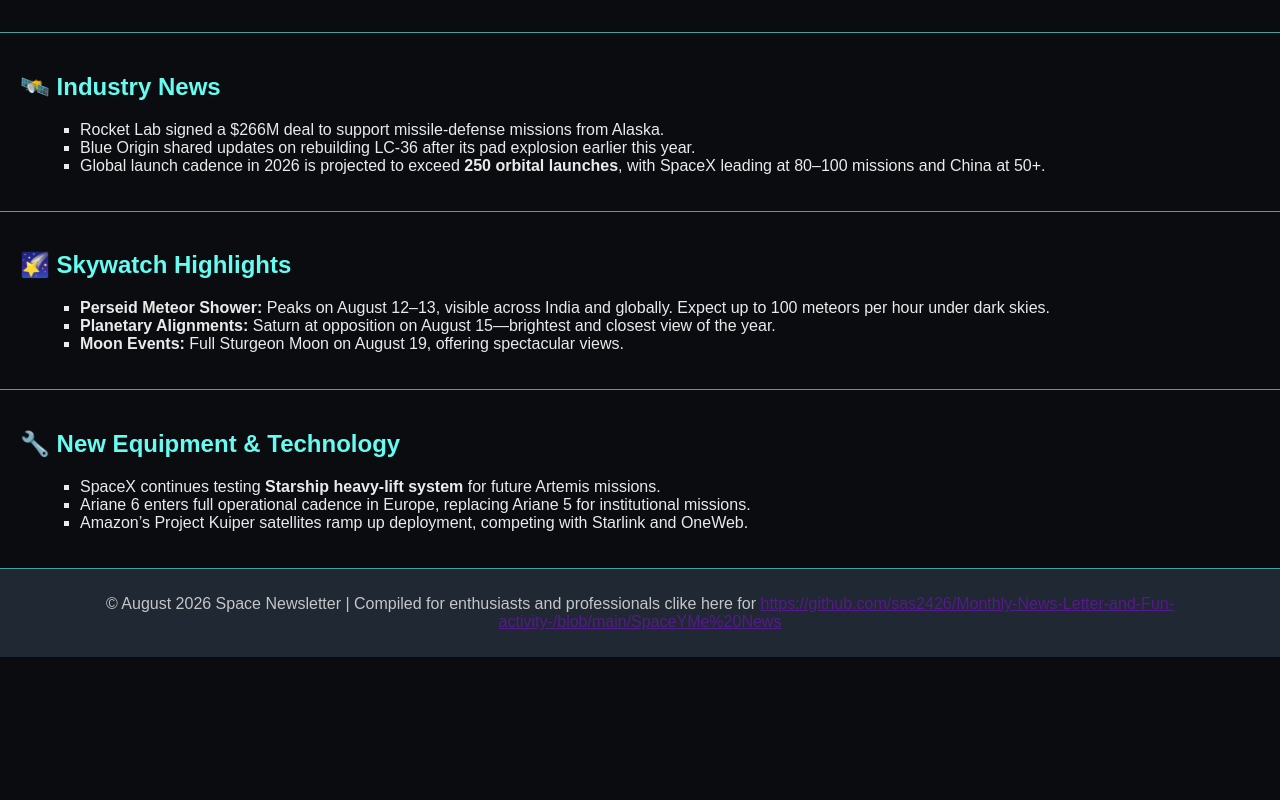
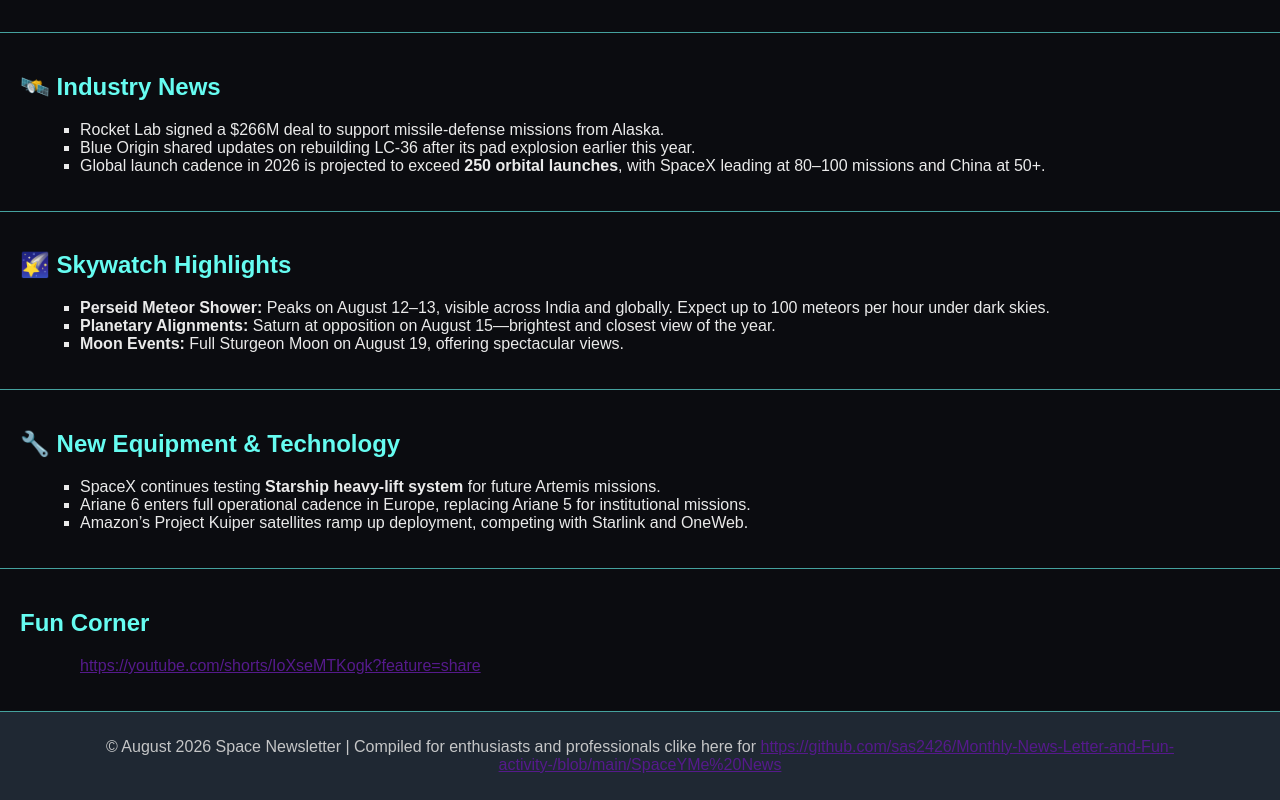
Before and after one commit to sas2426/Monthly-News-Letter-and-Fun-activity-, a plain HTML site: page index.html in a window 1280 px wide. Shown: the part 319-1119 px from the top of the page. Before the commit the page ends 976 px from the top, so only its background shows below. Drawn offline with Linux system fonts and the light colour scheme.

Commit message:
Add 'Fun Corner' section with YouTube link
Added a new section 'Fun Corner' with a YouTube link.

```diff
--- a/index.html
+++ b/index.html
@@ -55,7 +55,12 @@
       <li>Amazon’s Project Kuiper satellites ramp up deployment, competing with Starlink and OneWeb.</li>
     </ul>
   </section>
-
+ <section>
+    <h2>Fun Corner </h2>
+    <ul>
+     <a href>https://youtube.com/shorts/IoXseMTKogk?feature=share</a>
+    </ul>
+  </section>
   <footer>
     <p>© August 2026 Space Newsletter | Compiled for enthusiasts and professionals clike here for <a href>https://github.com/sas2426/Monthly-News-Letter-and-Fun-activity-/blob/main/SpaceYMe%20News</a></p>
   </footer>
```
